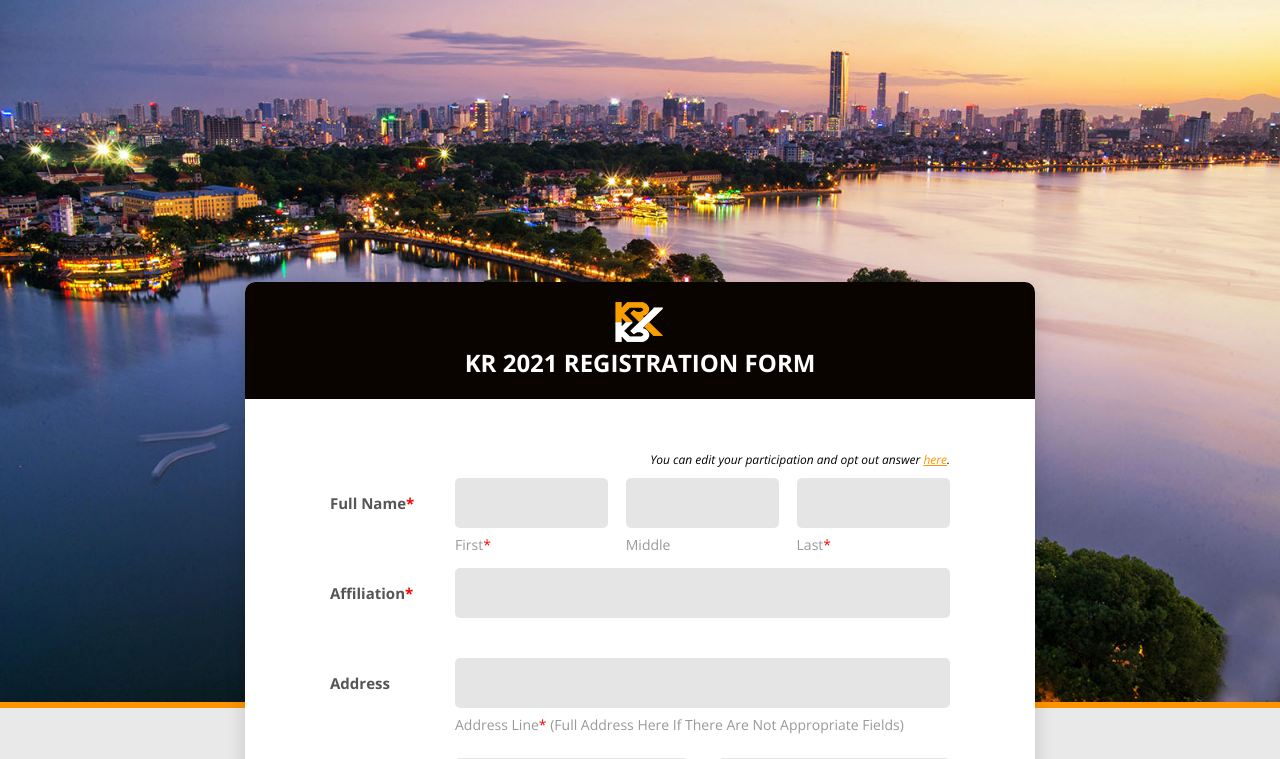
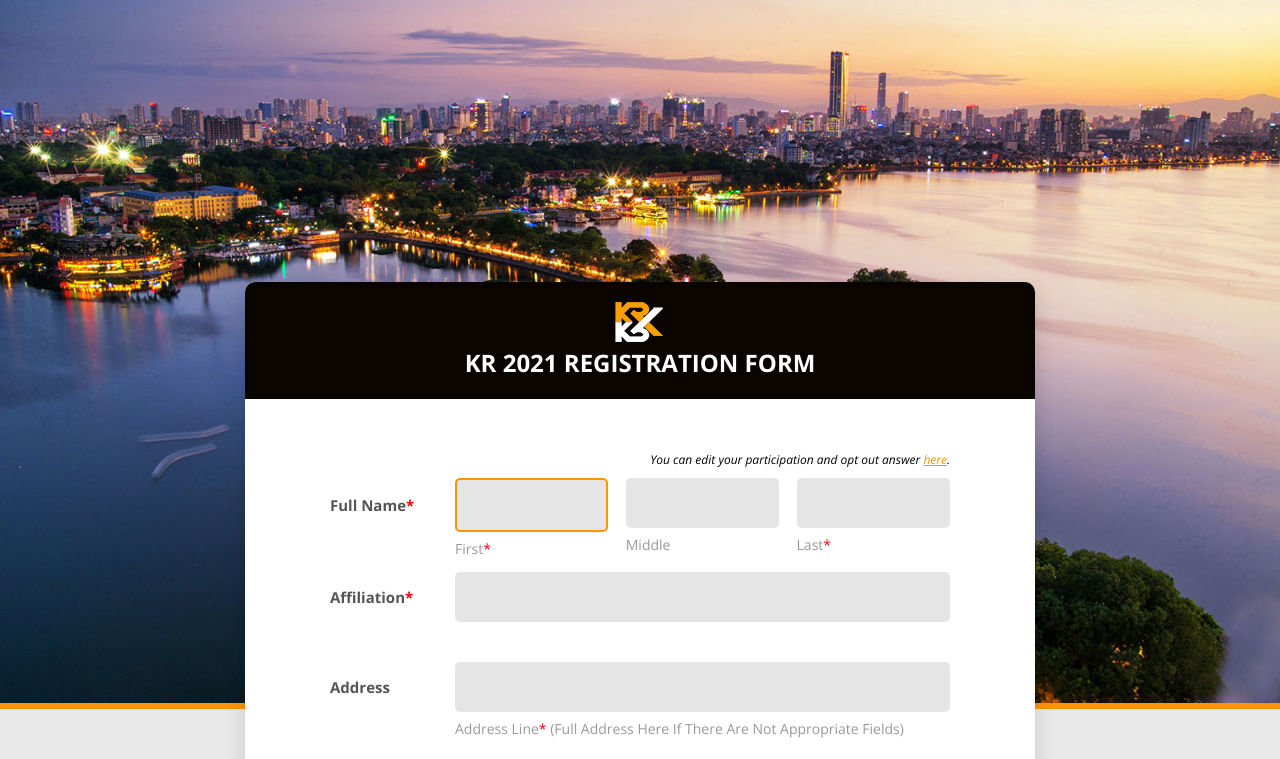
Before and after one commit to ltran1612/KR-2021-Website, a PHP site: page / in a window 1280 px wide, with the restyled element focused; the page is wider, and only the part inside the window is pictured. Shown: the top 759 px of that part. Run offline with PHP 8.4, Linux system fonts and the light colour scheme.

Commit message:
add orange hover solid border when input on focus

```diff
--- a/css/main.css
+++ b/css/main.css
@@ -960,3 +960,8 @@ a:link {
 a:hover {
   color: #fc5e03
 }
+
+/*Input*/
+input:focus {
+  border: 2px solid #fc9403
+}
```
